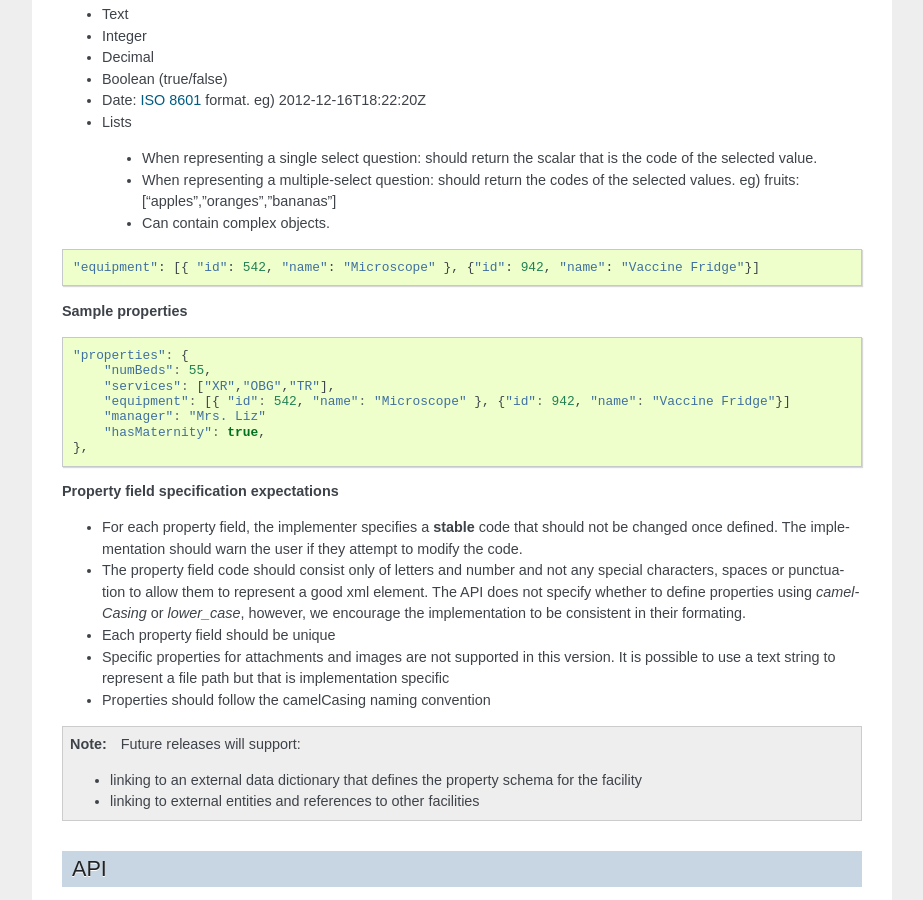
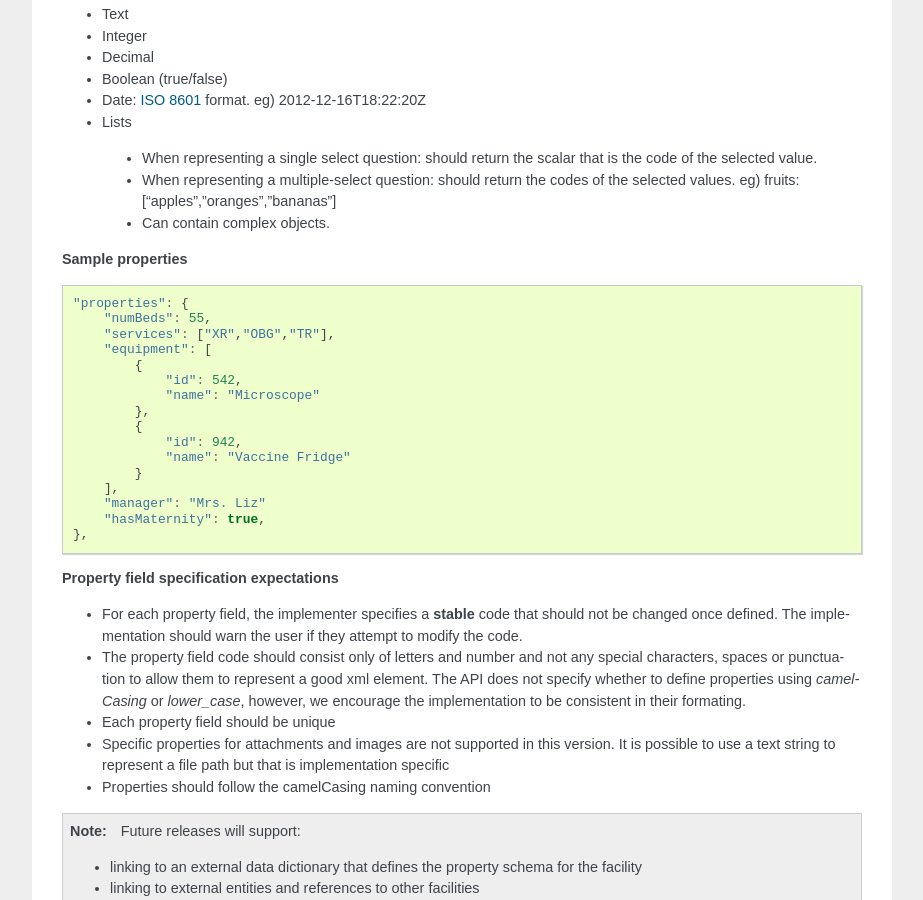
Before and after one commit to facilityregistry/fred-api, a Sphinx documentation site: the page built from docs/api_specifications.rst, in a window 1280 px wide and 900 px high, scrolled down 1932 px. Shown: the whole window, without its empty margins (198-1121 px from the left). Built offline with Sphinx 7.4.7, drawn with Linux system fonts in a browser that asks for light colours.

Commit message:
updated properties

```diff
--- a/docs/api_specifications.rst
+++ b/docs/api_specifications.rst
@@ -113,10 +113,6 @@ The property types that are supported are:
  - When representing a single select question: should return the scalar that is the code of the selected value.
  - When representing a multiple-select question: should return the codes of the selected values.  eg) fruits: ["apples","oranges","bananas"]
  - Can contain complex objects.
-::
-
-  "equipment": [{ "id": 542, "name": "Microscope" }, {"id": 942, "name": "Vaccine Fridge"}]
-
 
 **Sample properties**
 
@@ -125,7 +121,16 @@ The property types that are supported are:
   "properties": {
       "numBeds": 55,
       "services": ["XR","OBG","TR"],
-      "equipment": [{ "id": 542, "name": "Microscope" }, {"id": 942, "name": "Vaccine Fridge"}]
+      "equipment": [
+          {
+              "id": 542,
+              "name": "Microscope"
+          },
+          {
+              "id": 942,
+              "name": "Vaccine Fridge"
+          }
+      ],
       "manager": "Mrs. Liz"
       "hasMaternity": true,
   },
```
